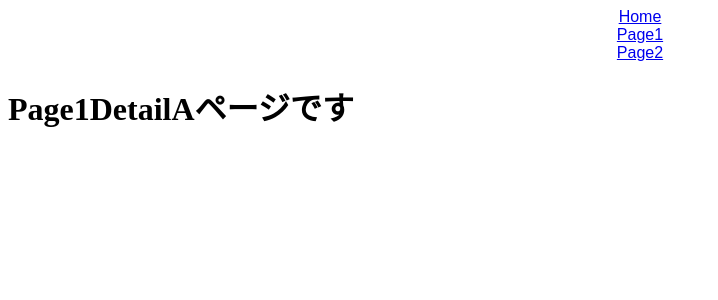
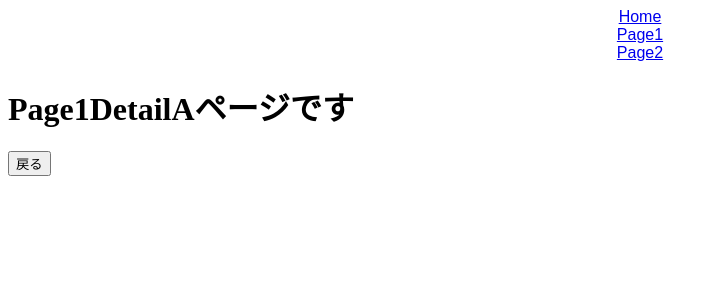
Before and after one commit to takayuki-s/react-router-practice, a React (Create React App) app: page /page1/detailA in a window 1280 px wide. Shown: the top 300 px of the page, without its empty margins (0-718 px from the left). Built offline with nearby package versions, Linux system fonts and the light colour scheme.

Commit message:
「戻る」ボタン追加

```diff
--- a/src/Page1DetailA.jsx
+++ b/src/Page1DetailA.jsx
@@ -1,11 +1,15 @@
-import { useLocation } from "react-router-dom";
+import { useLocation, useHistory } from "react-router-dom";
 
 export const Page1DetailA = () => {
   const { state } = useLocation();
   console.log(state);
+  const history = useHistory();
+
+  const onClickBack = () => history.goBack();
   return (
     <div>
       <h1>Page1DetailAページです</h1>
+      <button onClick={onClickBack}>戻る</button>
     </div>
   );
 };
```
